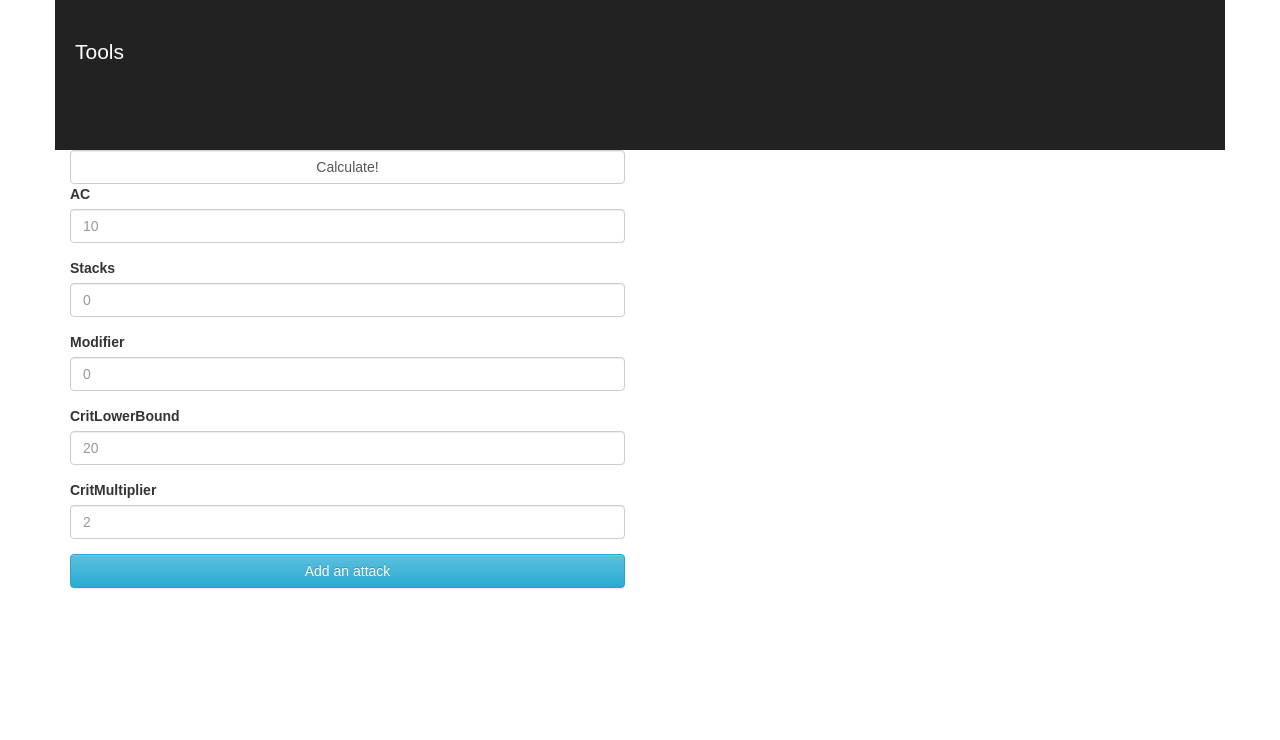
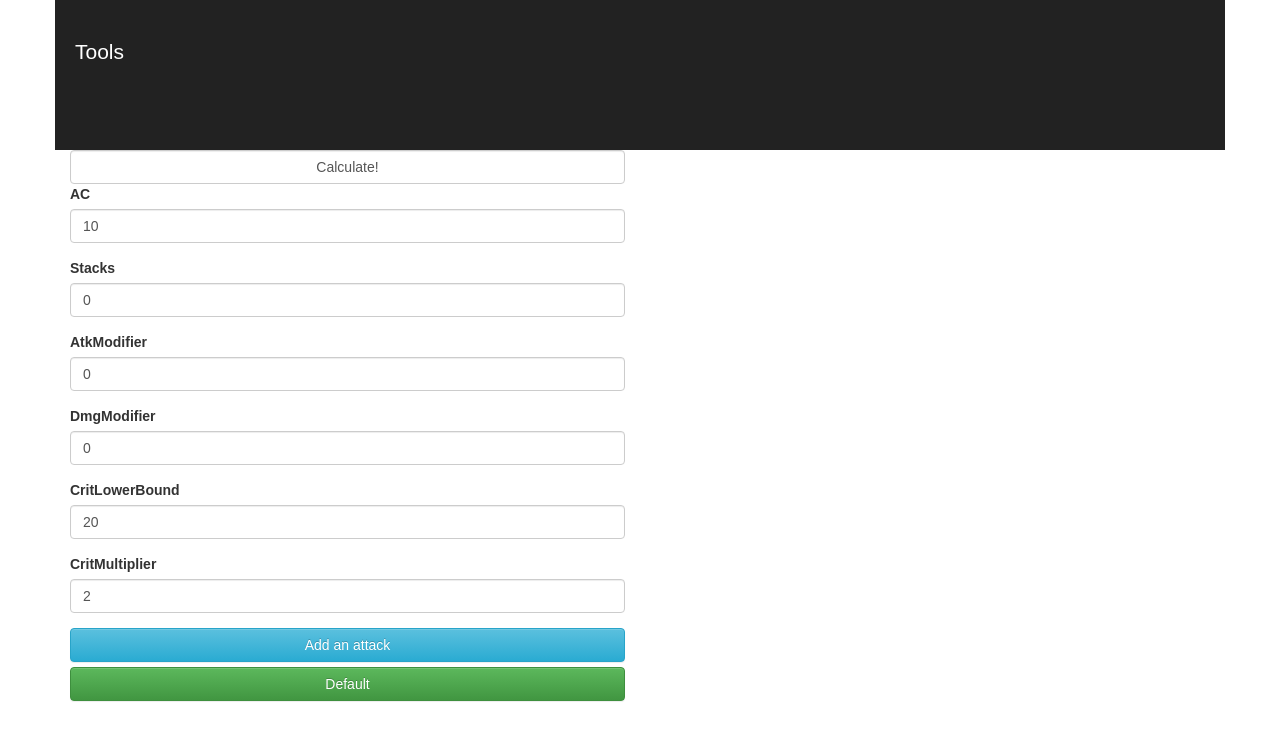
Before and after one commit to JoeIngledew/dnd-tools-ui, a React (Create React App) app: page / in a window 1280 px wide. Shown: the top 740 px of the page. Built offline with nearby package versions, Linux system fonts and the light colour scheme; no server answers.

Commit message:
Added stuff

```diff
--- a/src/AtkCalc.js
+++ b/src/AtkCalc/AtkCalc.js
@@ -1,6 +1,6 @@
 import React, { Component } from 'react'
 import AtkModsInput from './AtkModsInput'
-import NumericalInput from './NumericalInput'
+import NumericalInput from '../Utility/NumericalInput'
 import { FormControl,Form } from 'react-bootstrap';
 
 class AtkCalc extends Component {
@@ -10,6 +10,7 @@ class AtkCalc extends Component {
       ac: 10,
       stacks: 0,
       modifier: 0,
+      dmgmodifier: 0,
       critLowerBound: 20,
       critMultiplier: 2,
       attacks: []
@@ -22,8 +23,6 @@ class AtkCalc extends Component {
 
   componentDidUpdate(prevProps) {
     if (this.props.existingStacks !== prevProps.existingStacks) {
-      console.log("Updating AtkCalc state with new val for stacks")
-      console.log(this.props.existingStacks)
       this.setState({
         stacks: Number(this.props.existingStacks)
       });
@@ -32,7 +31,6 @@ class AtkCalc extends Component {
 
   handleInputChange(name, value) {
     if (name === "stacks") {
-      console.log("stacks updated in AtkCalc to " + value)
       this.props.onChangeStacks(Number(value));
     }
 
@@ -59,7 +57,8 @@ class AtkCalc extends Component {
           <FormControl type="submit" onClick={this.handleSubmit} value="Calculate!" />
           <NumericalInput name={"ac"} value={this.state.ac} onChange={this.handleInputChange} label={"AC"}/>
           <NumericalInput name={"stacks"} value={this.props.existingStacks} onChange={this.handleInputChange} label={"Stacks"}/>
-          <NumericalInput name={"modifier"} value={this.state.modifier} onChange={this.handleInputChange} label={"Modifier"}/>
+          <NumericalInput name={"modifier"} value={this.state.modifier} onChange={this.handleInputChange} label={"AtkModifier"}/>
+          <NumericalInput name={"dmgmodifier"} value={this.state.dmgmodifier} onChange={this.handleInputChange} label={"DmgModifier"}/>
           <NumericalInput name={"critLowerBound"} value={this.state.critLowerBound} onChange={this.handleInputChange} label={"CritLowerBound"}/>
           <NumericalInput name={"critMultiplier"} value={this.state.critMultiplier} onChange={this.handleInputChange} label={"CritMultiplier"}/>
 
@@ -71,24 +70,3 @@ class AtkCalc extends Component {
 }
 
 export default AtkCalc;
-
-/* <label>
-            AC
-            <input type="number" onChange={this.handleInputChange} name="ac" value={this.state.ac} />
-          </label>
-          <label>
-            <i>BitW</i> stacks
-            <input type="number" onChange={this.handleInputChange} name="stacks" value={this.props.existingStacks} />
-          </label>
-          <label>
-            Modifier
-            <input type="number" onChange={this.handleInputChange} name="modifier" value={this.state.modifier}/>
-          </label>
-          <label>
-            Crit Lower Bound
-            <input type="number" onChange={this.handleInputChange} name="critLowerBound" value={this.state.critLowerBound} />
-          </label>
-          <label>
-            Crit Multiplier
-            <input type="number" onChange={this.handleInputChange} name="critMultiplier" value={this.state.critMultiplier} />
-          </label> */
--- a/src/AtkModsInput.js
+++ b/src/AtkCalc/AtkModsInput.js
@@ -9,12 +9,14 @@ class AtkModsInput extends Component {
       attacks: [
         { AttackBonus: 0, DamageBonus: 0 }
       ],
-      numInputs: 0
+      numInputs: 0,
+      isDefault: false
     }
 
     this.handleAdditionalInput = this.handleAdditionalInput.bind(this);
     this.handleAtkModChange = this.handleAtkModChange.bind(this);
     this.handleDmgModChange = this.handleDmgModChange.bind(this);
+    this.handleDefaultAttackInput = this.handleDefaultAttackInput.bind(this);
   }
 
   handleAdditionalInput(event) {
@@ -29,6 +31,13 @@ class AtkModsInput extends Component {
     });
 
     event.preventDefault();
+  }
+
+  handleDefaultAttackInput() {
+    this.setState({
+      numInputs: 4,
+      isDefault: true
+    });
   }
 
   handleAtkModChange(value, key) {
@@ -66,8 +75,20 @@ class AtkModsInput extends Component {
   renderInputs = () => {
     let inputs = [];
     for (let i = 0; i < this.state.numInputs; i++) {
-      inputs.push(<SingleAtkInput onAtkModChange={this.handleAtkModChange} onDmgModChange={this.handleDmgModChange} key={i} identifier={i} />);
+      inputs.push(<SingleAtkInput onAtkModChange={this.handleAtkModChange} onDmgModChange={this.handleDmgModChange} key={i} identifier={i} isDefault={this.state.isDefault} />);
     }
+
+    // if (this.state.isDefault) {
+    //   handleAtkModChange(13, 0);
+    //   handleAtkModChange(8, 1);
+    //   handleAtkModChange(13, 2);
+    //   handleAtkModChange(8, 3);
+    //   handleDmgModChange(8, 0);
+    //   handleDmgModChange(8, 1);
+    //   handleDmgModChange(6, 2);
+    //   handleDmgModChange(6, 3);
+    // }
+
     return inputs;
   }
 
@@ -75,6 +96,7 @@ class AtkModsInput extends Component {
     return (
       <div>
         <Button block bsStyle="info" onClick={this.handleAdditionalInput}>Add an attack</Button>
+        <Button block bsStyle="success" onClick={this.handleDefaultAttackInput}>Default</Button>
         {this.renderInputs()}
       </div>
     )
--- a/src/AtkOutput.js
+++ b/src/AtkCalc/AtkOutput.js
@@ -10,11 +10,11 @@ class AtkOutput extends Component {
   }
 
   renderOutputs = () => {
-    let inputs = [];
+    let outputs = [];
     for (let i = 0; i < this.props.atkCount; i++) {
-      inputs.push(<p key={i}>{this.props.result.AttackResult[i]}</p>);
+      outputs.push(<p key={i}>{this.props.result.AttackResult[i]}</p>);
     }
-    return inputs;
+    return outputs;
   }
 
   render() {
--- /dev/null
+++ b/src/AtkCalc/SingleAtkInput.js
@@ -0,0 +1,75 @@
+import React, { Component } from 'react';
+import NumericalInput from '../Utility/NumericalInput';
+import { Well } from 'react-bootstrap';
+
+class SingleAtkInput extends Component {
+  constructor(props) {
+    super(props)
+
+    this.state = {
+
+    }
+
+    this.onAtkModChange = this.onAtkModChange.bind(this);
+    this.onDmgModChange = this.onDmgModChange.bind(this);
+    this.getValue = this.getValue.bind(this);
+    this.getDmgValue = this.getDmgValue.bind(this);
+  }
+
+  onAtkModChange(name, value) {
+    this.props.onAtkModChange(value, this.props.identifier)
+  }
+
+  onDmgModChange(name, value) {
+    this.props.onDmgModChange(value, this.props.identifier)
+  }
+
+  getValue() {
+    if (this.props.isDefault) {
+      switch (this.props.identifier) {
+        case 0:
+        case 2:
+          return 13;
+        case 1:
+        case 3:
+          return 8;
+        default:
+          return 0;
+      }
+    }
+    else {
+      return 0;
+    }
+  }
+
+  getDmgValue() {
+    if (this.props.isDefault) {
+      switch (this.props.identifier) {
+        case 0:
+        case 1:
+          return 8;
+        case 2:
+        case 3:
+          return 6;
+        default:
+          return 0;
+      }
+    }
+    else {
+      return 0;
+    }
+  }
+
+  render() {
+    return(
+      <div>
+        <Well bsSize="small">
+          <NumericalInput name={"atkMod"} onChange={this.onAtkModChange} label={"AtkMod"} value={this.getValue()} />
+          <NumericalInput name={"dmgMod"} onChange={this.onDmgModChange} label={"DmgMod"} value={this.getDmgValue()} />
+        </Well>
+      </div>
+    )
+  }
+}
+
+export default SingleAtkInput
--- a/src/SingleAtkInput.js
+++ /dev/null
@@ -1,46 +0,0 @@
-import React, { Component } from 'react';
-import NumericalInput from './NumericalInput';
-import { Well } from 'react-bootstrap';
-
-class SingleAtkInput extends Component {
-  constructor(props) {
-    super(props)
-
-    this.state = {
-
-    }
-
-    this.onAtkModChange = this.onAtkModChange.bind(this);
-    this.onDmgModChange = this.onDmgModChange.bind(this);
-  }
-
-  onAtkModChange(name, value) {
-    this.props.onAtkModChange(value, this.props.identifier)
-  }
-
-  onDmgModChange(name, value) {
-    this.props.onDmgModChange(value, this.props.identifier)
-  }
-
-  render() {
-    return(
-      <div>
-        <Well bsSize="small">
-          <NumericalInput name={"atkMod"} onChange={this.onAtkModChange} label={"AtkMod"} value={0} />
-          <NumericalInput name={"dmgMod"} onChange={this.onDmgModChange} label={"DmgMod"} value={0} />
-        </Well>
-      </div>
-    )
-  }
-}
-
-export default SingleAtkInput
-
-/* <label>
-          AtkMod
-          <input type="number" name="atkMod" onChange={this.onAtkModChange} />
-        </label>
-        <label>
-          DmgMod
-          <input type="number" name="dmgMod" onChange={this.onDmgModChange} />
-        </label> */
--- a/src/NumericalInput.js
+++ b/src/Utility/NumericalInput.js
@@ -1,5 +1,5 @@
 import React, { Component } from 'react';
-import './App.css';
+import '../App.css';
 import { FormGroup, ControlLabel, FormControl } from 'react-bootstrap';
 
 class NumericalInput extends Component {
@@ -25,7 +25,6 @@ class NumericalInput extends Component {
 
   componentDidUpdate(prevProps) {
     if(this.props.value !== prevProps.value) {
-      //console.log("updating prop value! in numerical input")
       this.setState({
         value: this.props.value
       })
@@ -47,7 +46,7 @@ class NumericalInput extends Component {
           controlId={this.state.name}
           validationState={this.getValidationState()}>
           <ControlLabel>{this.props.label}</ControlLabel>
-          <FormControl type="number" onChange={x => this.handleInputChange(this.state.name, x.target.value)} placeholder={this.state.value} />
+          <FormControl type="number" onChange={x => this.handleInputChange(this.state.name, x.target.value)} value={this.state.value} />
         </FormGroup>
       </div>
     )
@@ -55,12 +54,3 @@ class NumericalInput extends Component {
 }
 
 export default NumericalInput
-
-/* <Col sm={6} md={4}>
-            <label htmlFor={this.state.name} className="input-label">
-              {this.props.label}
-            </label>
-          </Col>
-          <Col sm={6} md={8}>
-            <input id={this.state.name} type="number" onChange={this.handleInputChange} name={this.state.name} value={this.state.value} className="input-numerical" />
-          </Col> */
--- a/src/api/calcApi.js
+++ b/src/api/calcApi.js
@@ -7,6 +7,7 @@ var CalcApi = {
     let request = {
       Ac: input.ac,
       Modifier: input.modifier,
+      DmgModifier: input.dmgmodifier,
       Stacks: input.stacks,
       CritMinimum: input.critLowerBound,
       CritMultiplier: input.critMultiplier,
@@ -41,4 +42,5 @@ var CalcApi = {
   }
 }
 
+
 export default CalcApi;
```
Also changed, not shown: src/App.js (+2 -9 lines), 1 other file (tests, documents, lock files or other folders).
